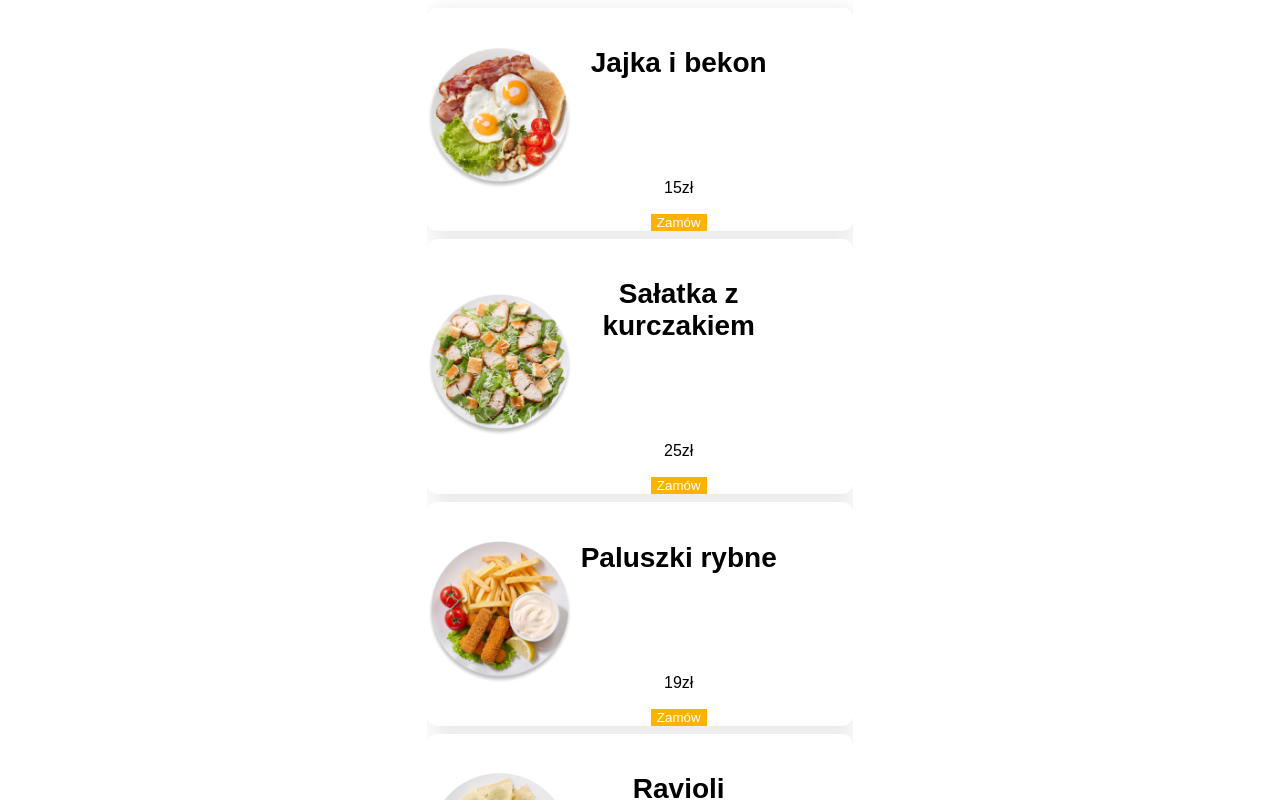
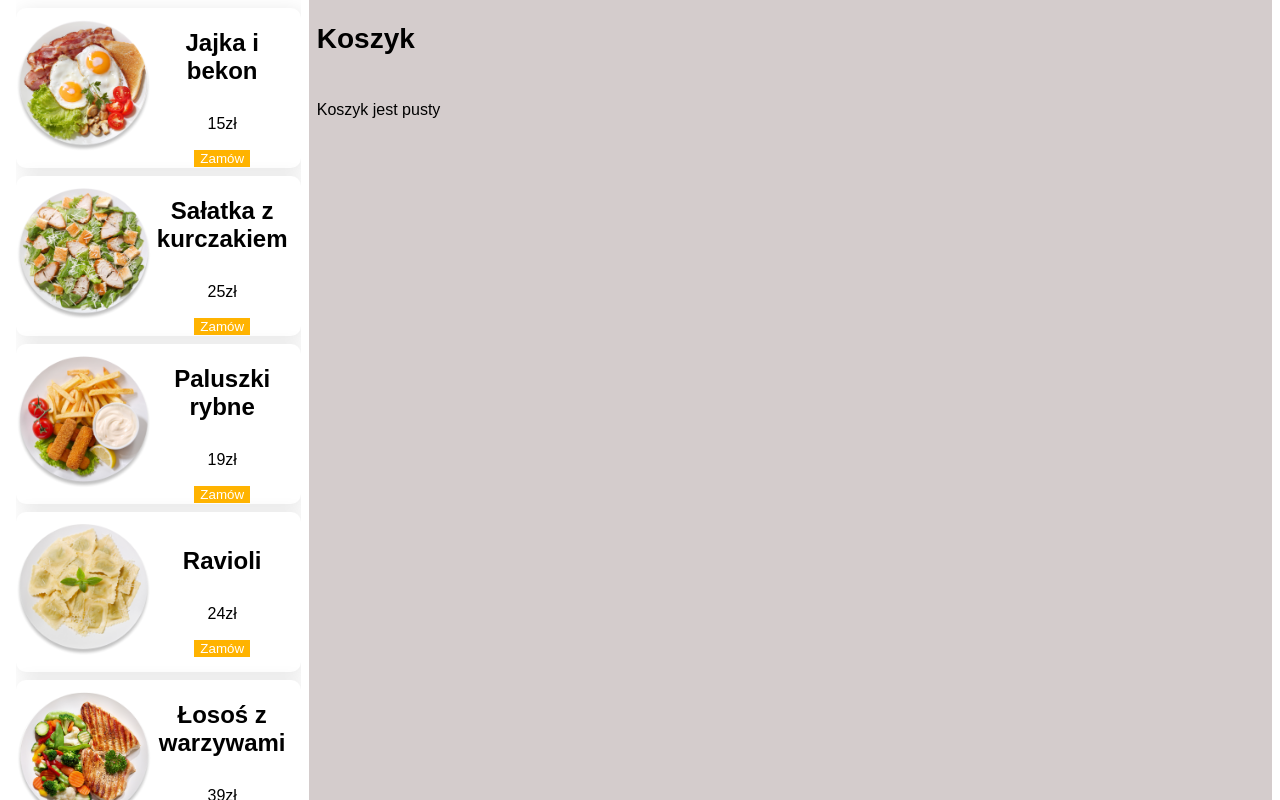
Before and after one commit to KarolChamski/RestautantCart, a Vue app: page / in a window 1280 px wide. Shown: the top 800 px of the page. Built offline with nearby package versions, Linux system fonts and the light colour scheme.

Commit message:
Added desktop&mobile versions and some styling

```diff
--- a/src/App.vue
+++ b/src/App.vue
@@ -1,10 +1,24 @@
 <template>
+<div class="app-mobile">
   <div class="wrapper">
     <div class="cards">
       <the-menu class="card card-menu" @addToCart="addDish"></the-menu>
     </div>
   </div>
-      <the-cart class="card card-cart" @click="showCart" :visible="visible" :cart="CartStatus"></the-cart>
+      <div class="cart-bar" @click="showCart">Koszyk ({{CartStatus.length}})</div>
+      <the-cart :mobile="true" @close="showCart" :class="{'card-cart-show' : cartVisible }" class="card card-cart" :visible="cartVisible" :cart="CartStatus"></the-cart>
+</div>
+
+<div class="app-desktop">
+    <div class="wrapper">
+    <div class="cards">
+      <the-menu class="card card-menu" @addToCart="addDish"></the-menu>
+      <!-- <div class="cart-bar" @click="showCart">Koszyk ({{CartStatus.length}})</div> -->
+      <the-cart :mobile="false" @close="showCart" class="card card-cart" :visible="true" :cart="CartStatus"></the-cart>
+    </div>
+  </div>
+</div>
+
 </template>
 
 <script>
@@ -18,7 +32,7 @@ export default{
   data(){
     return{
       CartStatus: [],
-      visible: false
+      cartVisible: false
     }
   },
   methods:{
@@ -31,7 +45,7 @@ export default{
       }
     },
     showCart(){
-      this.visible = !this.visible
+      this.cartVisible = !this.cartVisible
     }
 
   }
@@ -60,21 +74,47 @@ body {
   padding-left:  0.5rem;
   padding-right: 0.5rem;
 }
+.app-desktop{
+  display: none;
+}
 .card-cart{
+  bottom: 0;
+  width: 100%;
+  background-color: #fff;
+}
+.card-cart-show{
   position: fixed;
-  bottom: 0px;
+  top: 0;
+}
+.cart-bar{
+  position: fixed;
+  bottom: 0;
   width: 100%;
   box-shadow: 3px 3px 20px #0000001A;
-  background-color: rgb(180, 151, 151);
+  background-color: rgb(255, 255, 255);
+  font-size: 30px;
+  text-align: center;
 }
 
-@media (min-width: 768px){
+@media (min-width: 1024px){
+    .app-mobile{
+      display: none;
+    }
+    .app-desktop{
+      display: block;
+    }
     .cards{
       display: flex;
       flex-direction: row;
     }
     .card-cart{
       position: relative;
+      top: 0;
+      width: 100%;
+      background-color: rgb(212, 204, 204);
 }
+
+
 }
+
 </style>
--- a/src/components/TheCart.vue
+++ b/src/components/TheCart.vue
@@ -1,11 +1,16 @@
 <template>
 <div class="wrapper">
 
-    <div class="the-cart">
+    <div class="the-cart" v-if="visible">
+        <div class="close-div">
         <h2>Koszyk</h2>
+        <button v-if="mobile" @click="$emit('close')"><img src="../assets/chevron.svg" alt="krzyżyk, znak wyjścia"></button>
+        </div>
+
+
+
+
         <p v-if="this.cart.length == 0" class="empty-cart">Koszyk jest pusty</p>
-
-        <div class="cart-visible" v-if="visible">
 
         <div v-for="item in cart" :key="item.title">
 
@@ -20,7 +25,7 @@
             <button @click="addCounter(item)"><img  src="../assets/chevron-right.svg" alt=""></button>
             </div>
 
-            </div>
+
 
         </div>
         <h3 v-if="cart.length > 0">Łączna kwota: {{totalPrice}} zł</h3>
@@ -38,7 +43,7 @@ export default{
             totalPrice: 0
         }
     },
-    props:['cart', 'visible'],
+    props:['cart', 'visible', 'mobile'],
     methods:{
         sumPrice(){
             const priceArr = this.cart.map(item => item.price * item.counter);
@@ -66,13 +71,16 @@ export default{
     display: flex;
 }
 h2{
-    padding-top: 1rem;
-    margin-bottom: 100px;
+    margin-bottom: 30px;
     font-size: 28px;
 }
 .plate{
     width: 145px;
 }
+.close-div{
+    display: flex;
+    justify-content: space-between;
+}
 
 
 </style>
--- a/src/components/TheMenu.vue
+++ b/src/components/TheMenu.vue
@@ -77,16 +77,23 @@ export default {
 };
 </script>
 <style scoped>
+h2{
+  font-size: 24px;
+}
+.the-menu{
+  padding-bottom: 35px;
+}
+
 p{
   font-size: 16px;
 }
-
 .plate{
-  width: 145px;
+  width: 135px;
 }
 .dish{
   display: flex;
   align-items: center;
+  height: 160px;
   background-color: rgb(255, 255, 255);
   box-shadow: 3px 3px 20px #0000001A;
   margin-top: 0.5rem;
```
Lines whose indentation alone changed are shown as unchanged.
